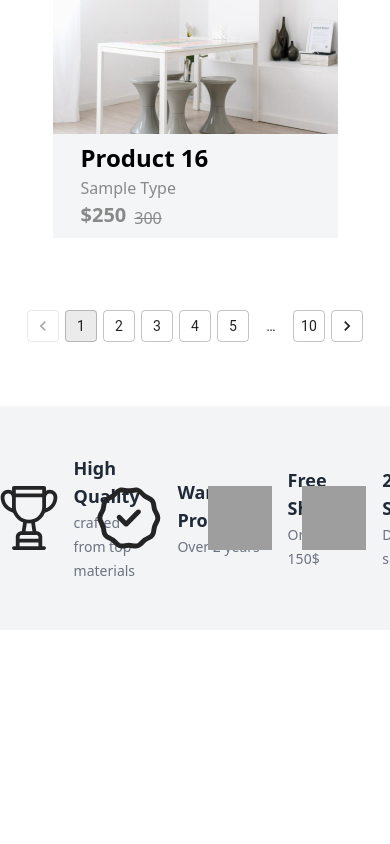
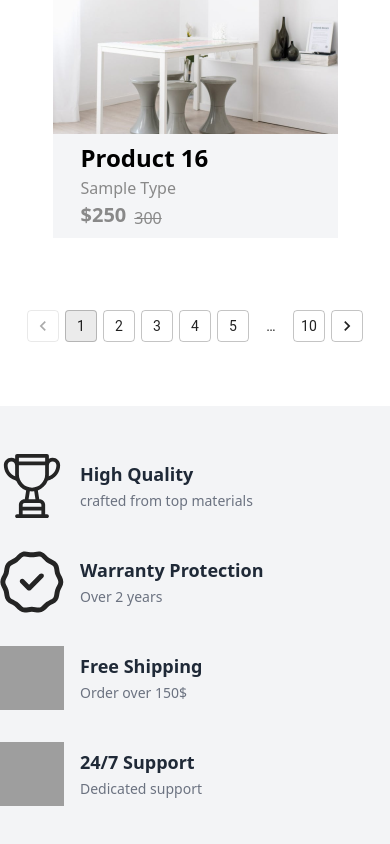
Before and after one commit to DDD-VKU/FNR_FE, a Next.js app: page /products/ProductPage in a window 390 px wide. Shown: the part 7302-8146 px from the top of the page. Before the commit the page ends 7932 px from the top, so only its background shows below. Built offline with nearby package versions, Linux system fonts and the light colour scheme; grey boxes are pictures that could not be loaded.

Commit message:
fix : FNR-8

```diff
--- a/src/pages/products/ProductPage.tsx
+++ b/src/pages/products/ProductPage.tsx
@@ -118,8 +118,8 @@ const ProductPage = () => {
 
       {/* phần gần cuối */}
       <section className="bg-gray-100 py-12">
-  <div className="container mx-auto flex justify-between">
-    <div className="flex items-center space-x-4">
+  <div className="container mx-auto flex flex-col sm:flex-row sm:flex-wrap justify-between space-y-8 sm:space-y-0">
+    <div className="flex items-center space-x-4 sm:w-1/2 lg:w-auto">
       <img src="/assets/icons/Group.svg" alt="" className="w-16 h-16" />
       <div>
         <p className="font-semibold text-lg text-gray-800">High Quality</p>
@@ -127,7 +127,7 @@ const ProductPage = () => {
       </div>
     </div>
 
-    <div className="flex items-center space-x-4">
+    <div className="flex items-center space-x-4 sm:w-1/2 lg:w-auto">
       <img src="/assets/icons/Vector.svg" alt="" className="w-16 h-16" />
       <div>
         <p className="font-semibold text-lg text-gray-800">Warranty Protection</p>
@@ -135,7 +135,7 @@ const ProductPage = () => {
       </div>
     </div>
 
-    <div className="flex items-center space-x-4">
+    <div className="flex items-center space-x-4 sm:w-1/2 lg:w-auto">
       <img src="/assets/icons/shipping.svg" alt="" className="w-16 h-16" />
       <div>
         <p className="font-semibold text-lg text-gray-800">Free Shipping</p>
@@ -143,7 +143,7 @@ const ProductPage = () => {
       </div>
     </div>
 
-    <div className="flex items-center space-x-4">
+    <div className="flex items-center space-x-4 sm:w-1/2 lg:w-auto">
       <img src="/assets/icons/customer-support.svg" alt="" className="w-16 h-16" />
       <div>
         <p className="font-semibold text-lg text-gray-800">24/7 Support</p>
@@ -153,6 +153,7 @@ const ProductPage = () => {
   </div>
 </section>
 
+
     </>
   );
 };
```
